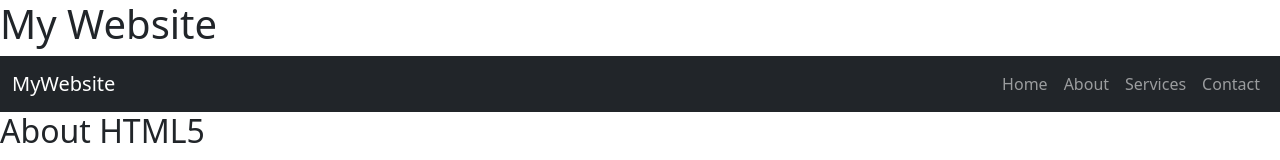
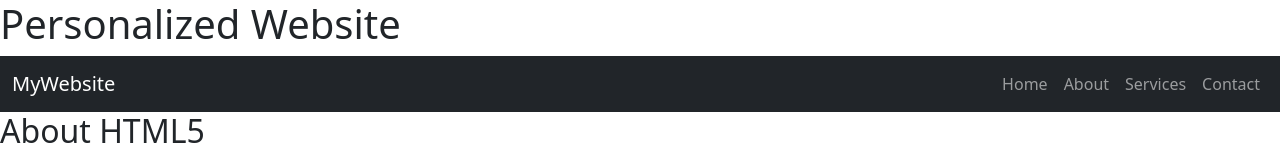
Before and after one commit to Loona0121/Midterms-Lab-MyWebsite, a website: page public/index.html in a window 1280 px wide. Shown: the top 160 px of the page. Drawn offline with nearby package versions, Linux system fonts and the light colour scheme.

Commit message:
Update index.html

```diff
--- a/public/index.html
+++ b/public/index.html
@@ -11,7 +11,7 @@
 </head>
 <body>
     <header>
-        <h1>My Website</h1>
+        <h1>Personalized Website</h1>
         <nav class="navbar navbar-expand-lg navbar-dark bg-dark">
             <div class="container-fluid">
               <a class="navbar-brand" href="#">MyWebsite</a>
```
